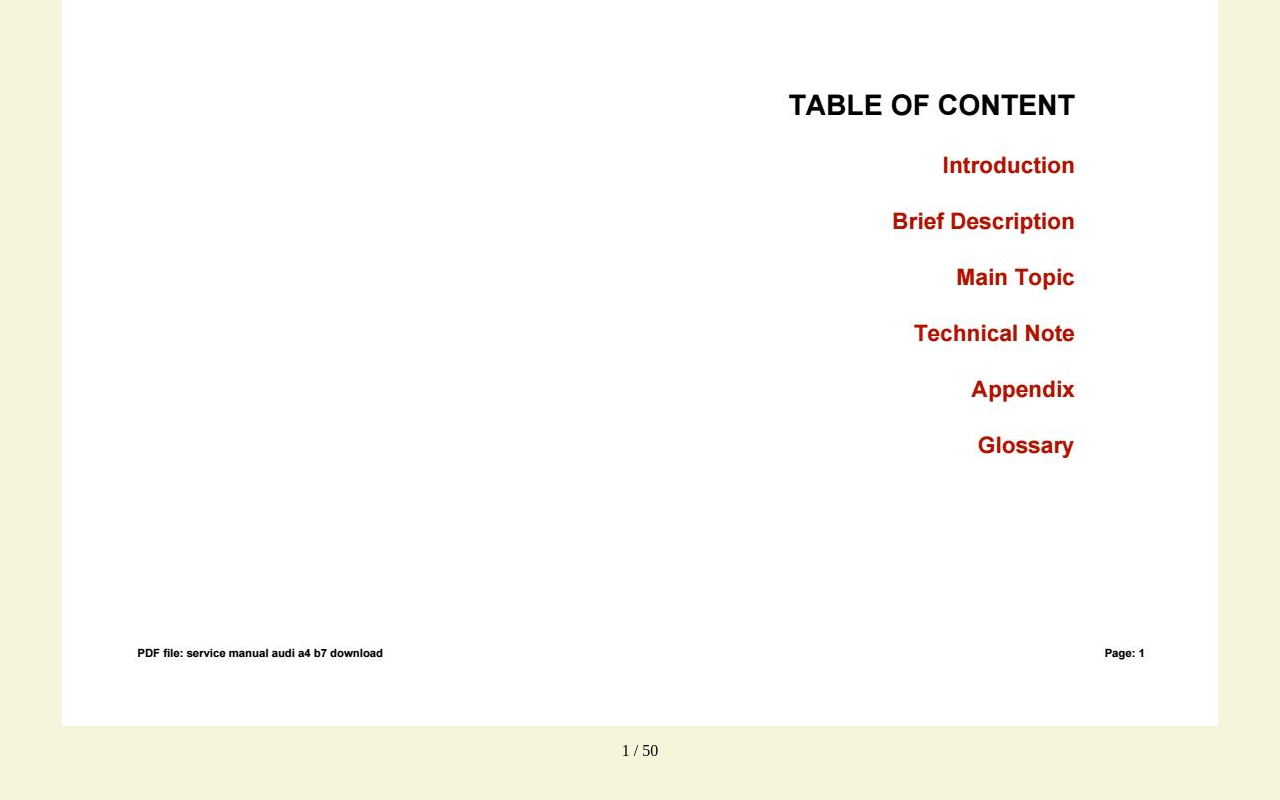
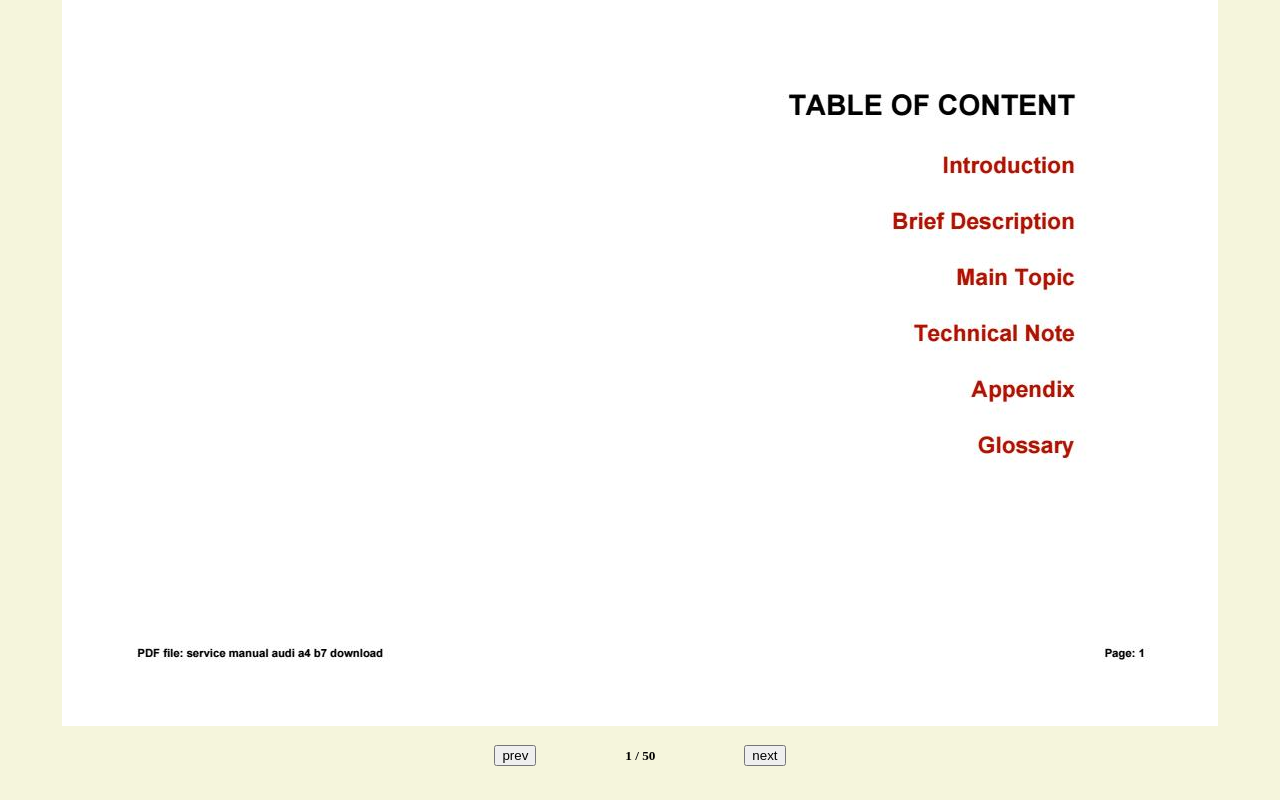
Before and after one commit to jsedwardyou/webprogramming, a plain HTML site: page hw1/index.html in a window 1280 px wide. Shown: the part 1028-1828 px from the top of the page. Drawn offline with Linux system fonts and the light colour scheme.

Commit message:
add buttons

```diff
--- a/hw1/index.css
+++ b/hw1/index.css
@@ -64,12 +64,16 @@ h1{
     display:block;
 }
 #content_page{
-    display:block;
+    display:inline-block;
     text-align: center;
-    width: 100%;
+    width: 200px;
     height: 50px;
 }
 
-p{
-    width: 100%;
+.main_content_lower{
+    display:block;
+    text-align:center;
 }
+.content_page_button{
+    display:inline-block;
+}
--- a/hw1/index.html
+++ b/hw1/index.html
@@ -16,14 +16,19 @@
         </div>
         <div class="main_content">
             <div id="content_name">
-                <p>Example.pdf</p>
+                <h3>Example.pdf</h3>
             </div>
             <div id="content_pdf">
                 <img src='./resources/images/main_content/dummy.jpg'>
             </div>
-            <div id="content_page">
-                <p> 1 / 50</p>
+            <div class="main_content_lower">
+                <div class="content_page_button"><button>prev</button></div>
+                <div id="content_page">
+                    <h5> 1 / 50</h5>
+                </div>
+                <div class="content_page_button"><button>next</button></div>
             </div>
+
         </div>
     </body>
 </html>
```
